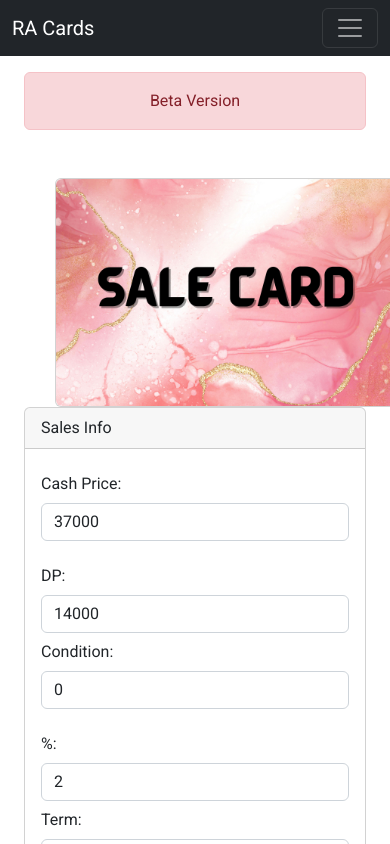
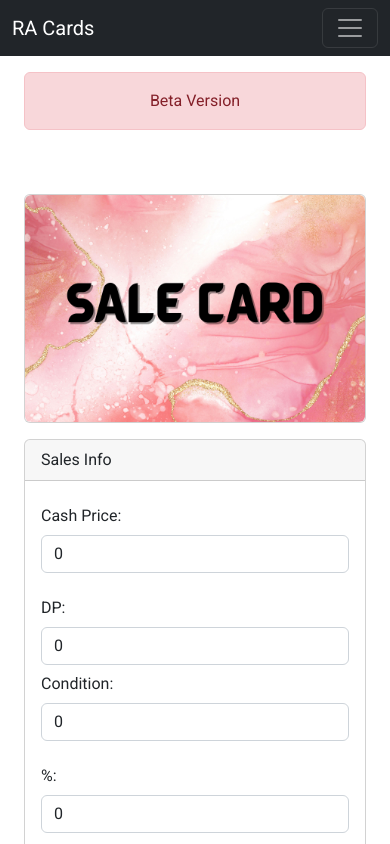
Before and after one commit to wapborhan/ra-card, a React (Create React App) app: page /sale in a window 390 px wide. Shown: the top 844 px of the page. Built offline with nearby package versions, Linux system fonts and the light colour scheme.

Commit message:
Update index.jsx

```diff
--- a/src/pages/sale/index.jsx
+++ b/src/pages/sale/index.jsx
@@ -7,12 +7,11 @@ export default class index extends Component {
   constructor(props) {
     super(props);
     this.state = {
-      cashPrice: 37000,
-      dp: 14000,
+      cashPrice: 0,
+      dp: 0,
       condition: 0,
-      percentage: 2,
-      term: 24,
-      isSubmitDisabled: true,
+      percentage: 0,
+      term: 0,
       interest: 0,
       hirePrice: 0,
       cashBalance: 0,
@@ -103,17 +102,17 @@ export default class index extends Component {
     const year = d.getFullYear();
     const saledate = day + "-" + month + "-" + year;
     const insdate = day - 1 + "-" + month + "-" + year;
-
+    console.log(this.state);
     return (
       <main className="containers m-4">
         <div className="row">
-          <div className="col-md-4 offset-1">
-            <div className="card">
+          <div className="col-md-4 offset-md-1">
+            <div className="card mt-3">
               <img src={SaleImg} alt="" className="rounded" />
             </div>
           </div>
           <div className="col-md-6">
-            <div className="card">
+            <div className="card mt-3">
               <div className="card-header">Sales Info</div>
               <div className="card-body">
                 <form>
```
